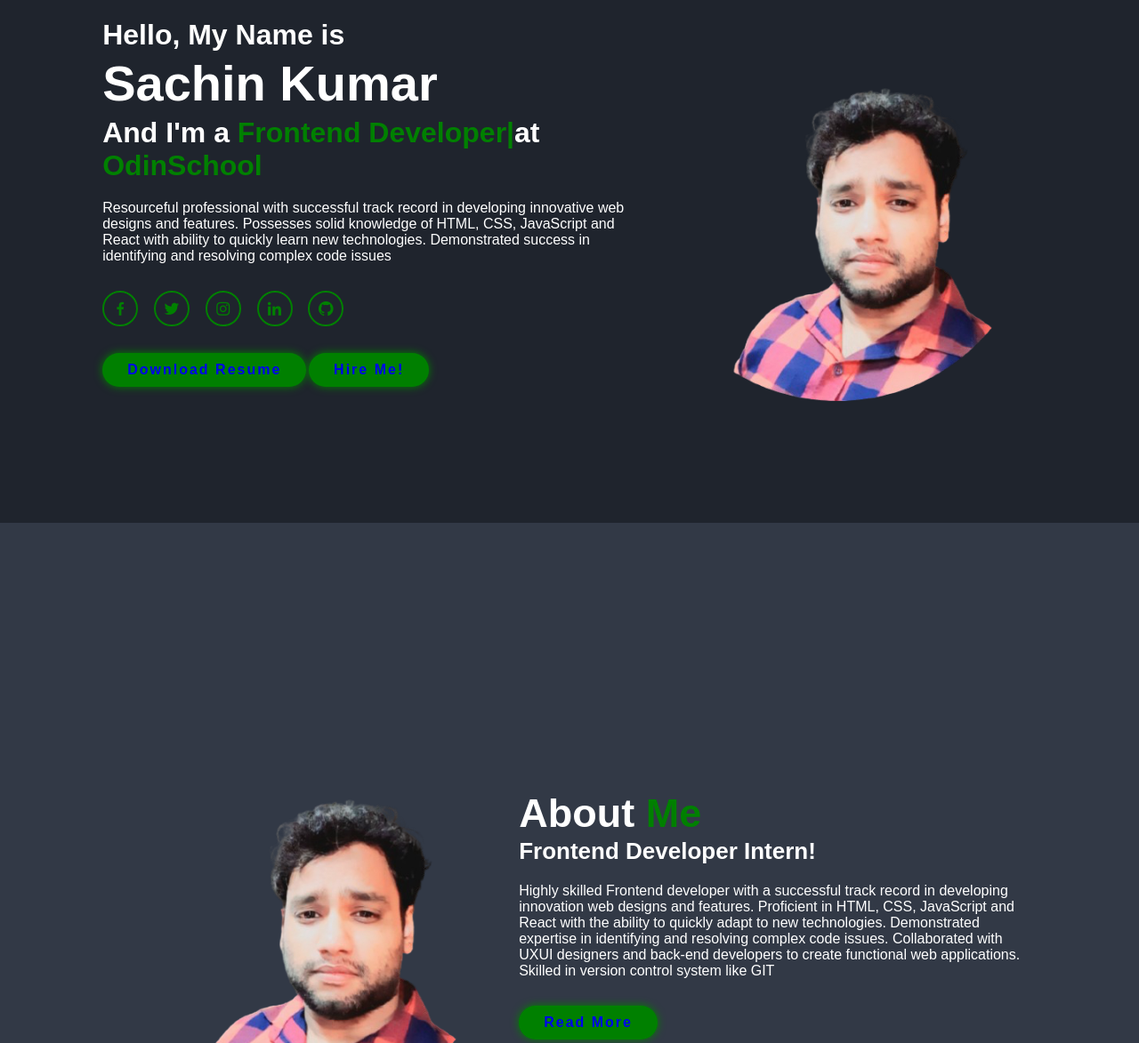
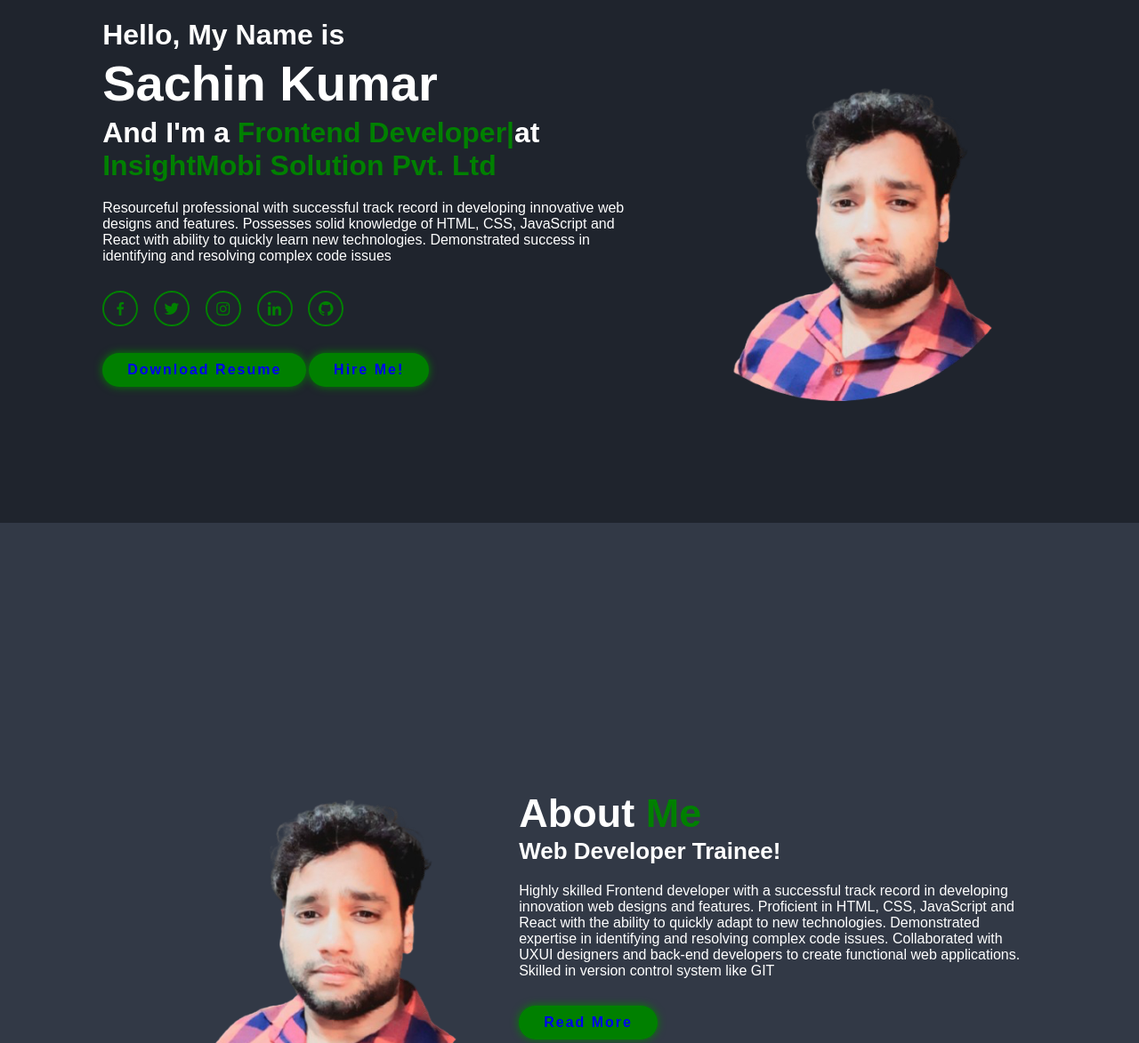
Before and after one commit to 05sachinkumar/sachinPortfolio, a plain HTML site: page index.html in a window 1280 px wide. Shown: the part 212-1385 px from the top of the page at 89% size. Drawn offline with nearby package versions, Linux system fonts and the light colour scheme; a script that the page names is missing.

Commit message:
updation

```diff
--- a/index.html
+++ b/index.html
@@ -29,7 +29,7 @@
         <div class="home-content">
             <h3>Hello, My Name is </h3>
             <h1>Sachin Kumar</h1>
-            <h3>And I'm a <span class="auto-input"></span>at <span>OdinSchool</span></h3>
+            <h3>And I'm a <span class="auto-input"></span>at <span>InsightMobi Solution Pvt. Ltd</span></h3>
             <p>Resourceful professional with successful track record in developing innovative web designs
                 and features. Possesses solid knowledge of HTML, CSS, JavaScript and React with ability to
                 quickly learn new technologies. Demonstrated success in identifying and resolving complex
@@ -44,7 +44,7 @@
                 <a href="https://github.com/05sachinkumar"><i class='bx bxl-github'></i></a>
             </div>
             <!-- download button -->
-            <a href="images/SACHIN_RESUME.pdf" class="btn">Download Resume </a>
+            <a href="images/sachin Resume trainee.pdf" class="btn">Download Resume </a>
             <a href="#" class="btn">Hire Me!</a>
         </div>
         <!-- image -->
@@ -59,7 +59,7 @@
         </div>
         <div class="about-content">
             <h2 class="heading">About <span>Me</span></h2>
-            <h3>Frontend Developer Intern!</h3>
+            <h3>Web Developer Trainee!</h3>
             <p>
                 Highly skilled Frontend developer with a successful track record in developing innovation web designs and
 features. Proficient in HTML, CSS, JavaScript and React with the ability to quickly adapt to new technologies.
```
Also changed, not shown: 2 other files.
